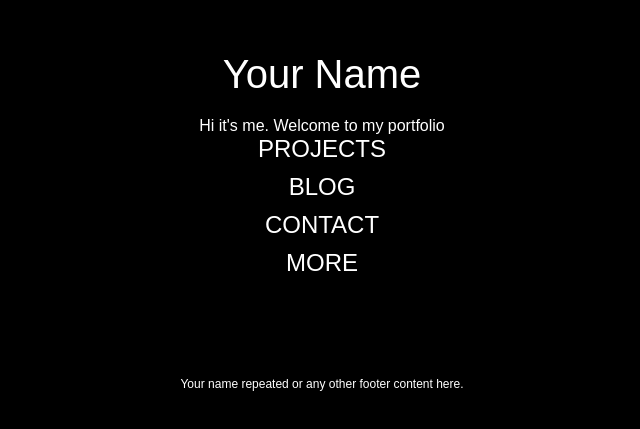
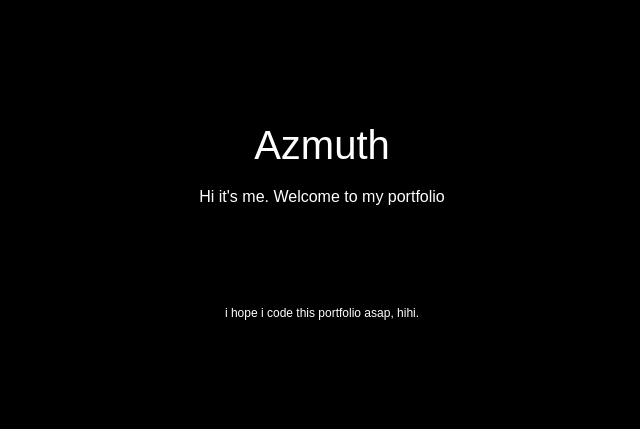
Before and after one commit to BilalTheOne/BilalTheOne.github.io, a plain HTML site: page index.html in a window 1280 px wide. Shown: the part 179-608 px from the top of the page, without its empty margins (318-958 px from the left). Drawn offline with Linux system fonts and the light colour scheme.

Commit message:
Update index.html

```diff
--- a/index.html
+++ b/index.html
@@ -3,7 +3,7 @@
 <head>
 <meta charset="UTF-8">
 <meta name="viewport" content="width=device-width, initial-scale=1.0">
-<title>Portfolio</title>
+<title>az</title>
 <style>
   body {
     font-family: 'Arial', sans-serif;
@@ -40,16 +40,10 @@
 <body>
 
 <div class="container">
-    <div class="header">Your Name</div>
+    <div class="header">Azmuth</div>
     <div class="subtitle">Hi it's me. Welcome to my portfolio</div>
-    <div class="menu">
-        <div class="menu-item">Projects</div>
-        <div class="menu-item">Blog</div>
-        <div class="menu-item">Contact</div>
-        <div class="menu-item">More</div>
-    </div>
     <div class="footer">
-        Your name repeated or any other footer content here.
+        i hope i code this portfolio asap, hihi.
     </div>
 </div>
 
```
